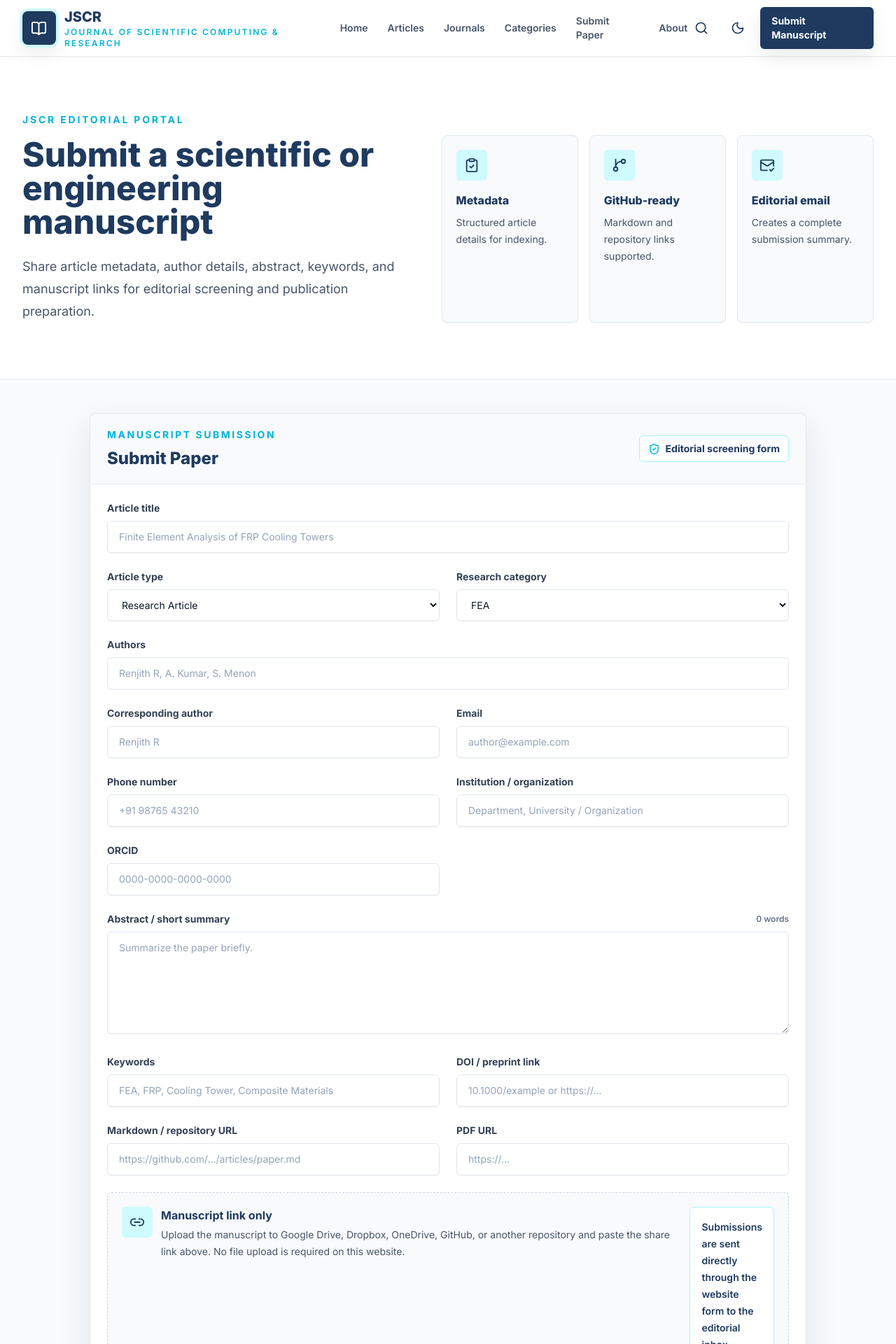
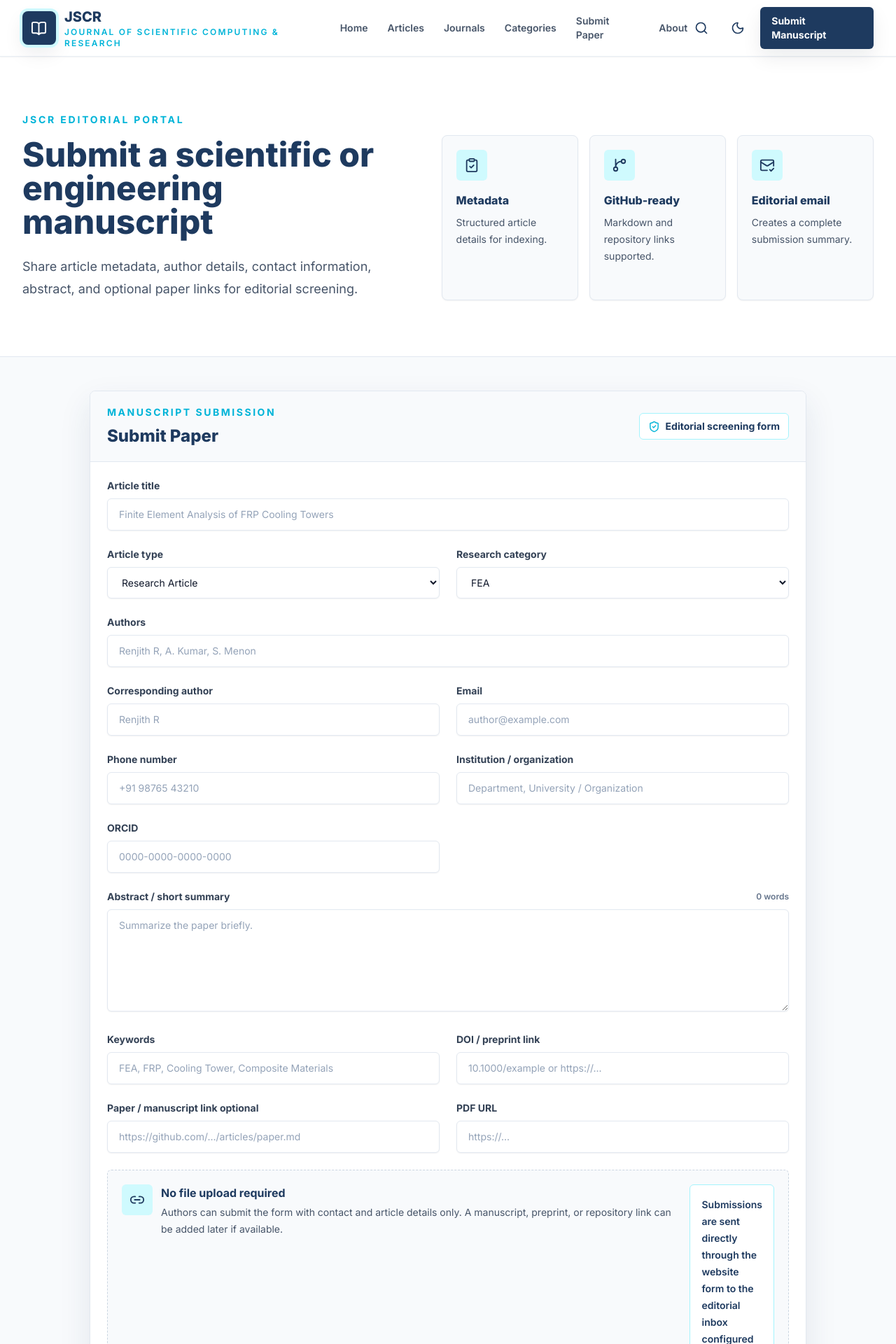
Before and after one commit to renjith499/jscr-journal, a Next.js app: page /submit-paper in a window 1280 px wide. Shown: the top 1920 px of the page at 70% size. Built offline with nearby package versions, Linux system fonts and the light colour scheme.

Commit message:
Make manuscript link optional in submit form

```diff
--- a/app/submit-paper/page.jsx
+++ b/app/submit-paper/page.jsx
@@ -17,7 +17,7 @@ export default function SubmitPaperPage() {
               Submit a scientific or engineering manuscript
             </h1>
             <p className="mt-6 max-w-2xl text-lg leading-8 text-slate-600 dark:text-slate-300">
-              Share article metadata, author details, abstract, keywords, and manuscript links for editorial screening and publication preparation.
+              Share article metadata, author details, contact information, abstract, and optional paper links for editorial screening.
             </p>
           </div>
           <div className="grid gap-4 sm:grid-cols-3 lg:pt-8">
--- a/components/SubmitPaperForm.jsx
+++ b/components/SubmitPaperForm.jsx
@@ -75,7 +75,6 @@ export function SubmitPaperForm() {
     if (!form.phone.trim()) nextErrors.phone = "Phone number is required.";
     if (!form.affiliation.trim()) nextErrors.affiliation = "Institution or organization is required.";
     if (form.abstract.trim() && abstractCount < 25) nextErrors.abstract = "Abstract should be at least 25 words if provided.";
-    if (!form.manuscriptUrl.trim()) nextErrors.manuscriptUrl = "Provide a manuscript link.";
     if (!form.ethics) nextErrors.ethics = "Confirm the submission declaration.";
     return nextErrors;
   }
@@ -104,7 +103,7 @@ export function SubmitPaperForm() {
       orcid: form.orcid || "Not provided",
       doi_or_preprint: form.doi || "Not provided",
       keywords: form.keywords || "Not provided",
-      manuscript_link: form.manuscriptUrl,
+      manuscript_link: form.manuscriptUrl || "Not provided",
       pdf_link: form.pdfUrl || "Not provided",
       abstract: form.abstract || "Not provided",
       editorial_notes: form.comments || "None",
@@ -221,7 +220,7 @@ export function SubmitPaperForm() {
         </label>
 
         <label>
-          <span className="mb-2 block text-sm font-bold text-slate-700 dark:text-slate-200">Markdown / repository URL</span>
+          <span className="mb-2 block text-sm font-bold text-slate-700 dark:text-slate-200">Paper / manuscript link optional</span>
           <input name="manuscript_link" className={fieldClass(errors.manuscriptUrl)} value={form.manuscriptUrl} onChange={(event) => updateField("manuscriptUrl", event.target.value)} placeholder="https://github.com/.../articles/paper.md" />
           {errors.manuscriptUrl && <span className="mt-2 block text-xs font-semibold text-red-600">{errors.manuscriptUrl}</span>}
         </label>
@@ -237,8 +236,8 @@ export function SubmitPaperForm() {
               <Link2 size={22} />
             </div>
             <div>
-              <div className="font-bold text-primary dark:text-white">Manuscript link only</div>
-              <p className="mt-1 text-sm leading-6 text-slate-600 dark:text-slate-300">Upload the manuscript to Google Drive, Dropbox, OneDrive, GitHub, or another repository and paste the share link above. No file upload is required on this website.</p>
+              <div className="font-bold text-primary dark:text-white">No file upload required</div>
+              <p className="mt-1 text-sm leading-6 text-slate-600 dark:text-slate-300">Authors can submit the form with contact and article details only. A manuscript, preprint, or repository link can be added later if available.</p>
             </div>
           </div>
           <div className="rounded-md border border-cyan-200 bg-white p-4 text-sm font-semibold leading-6 text-primary dark:border-cyan-900 dark:bg-slate-900 dark:text-cyan-100">
```
